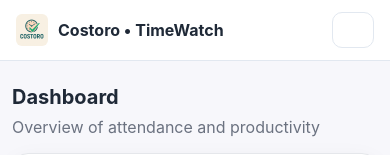
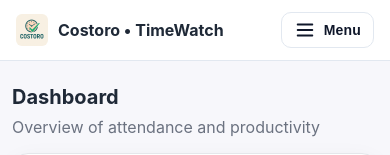
Before and after one commit to Timetologin/timewatch, a React (Create React App) app in the folder client/: page / in a window 390 px wide. Shown: the top 155 px of the page. Built offline with nearby package versions, Linux system fonts and the light colour scheme; no server answers; sample sign-in values are in the browser's storage.

Commit message:
ui(navbar): show 'Menu' label with hamburger icon on mobile

```diff
--- a/client/src/components/Navbar.jsx
+++ b/client/src/components/Navbar.jsx
@@ -146,7 +146,7 @@ export default function Navbar({ rightSlot = null, onLogout }) {
         <button className="btn-ghost" onClick={handleLogout}>Logout</button>
       </nav>
 
-      {/* Burger for mobile */}
+      {/* Burger for mobile — עם טקסט MENU + אייקון המבורגר */}
       <button
         className="burger"
         aria-label="Menu"
@@ -154,9 +154,14 @@ export default function Navbar({ rightSlot = null, onLogout }) {
         onClick={() => setMobileOpen(s => !s)}
         style={styles.burger}
       >
-        <div style={styles.burgerLine} />
-        <div style={styles.burgerLine} />
-        <div style={styles.burgerLine} />
+        <svg
+          width="22" height="22" viewBox="0 0 24 24"
+          fill="none" stroke="#0f172a" strokeWidth="2" strokeLinecap="round"
+          aria-hidden="true" focusable="false" style={{ marginRight: 8 }}
+        >
+          <path d="M4 6h16M4 12h16M4 18h16"/>
+        </svg>
+        <span style={styles.burgerLabel}>Menu</span>
       </button>
 
       {/* Mobile panel */}
@@ -246,12 +251,18 @@ const styles = {
 
   burger: {
     marginLeft: 'auto',
-    height: 36, width: 42,
+    height: 36, padding: '0 12px',
     alignItems: 'center', justifyContent: 'center',
     border: '1px solid #e2e8f0', borderRadius: 10,
     background: '#fff', cursor: 'pointer',
+    display: 'none', // מוצג רק במובייל ע"י ה-CSS למעלה
   },
-  burgerLine: { height: 2, background: '#0f172a', margin: '4px 8px', borderRadius: 2 },
+  burgerLabel: {
+    fontSize: 14,
+    color: '#0f172a',
+    fontWeight: 600,
+    letterSpacing: .2,
+  },
 
   mobilePanel: {
     position: 'fixed',
```
